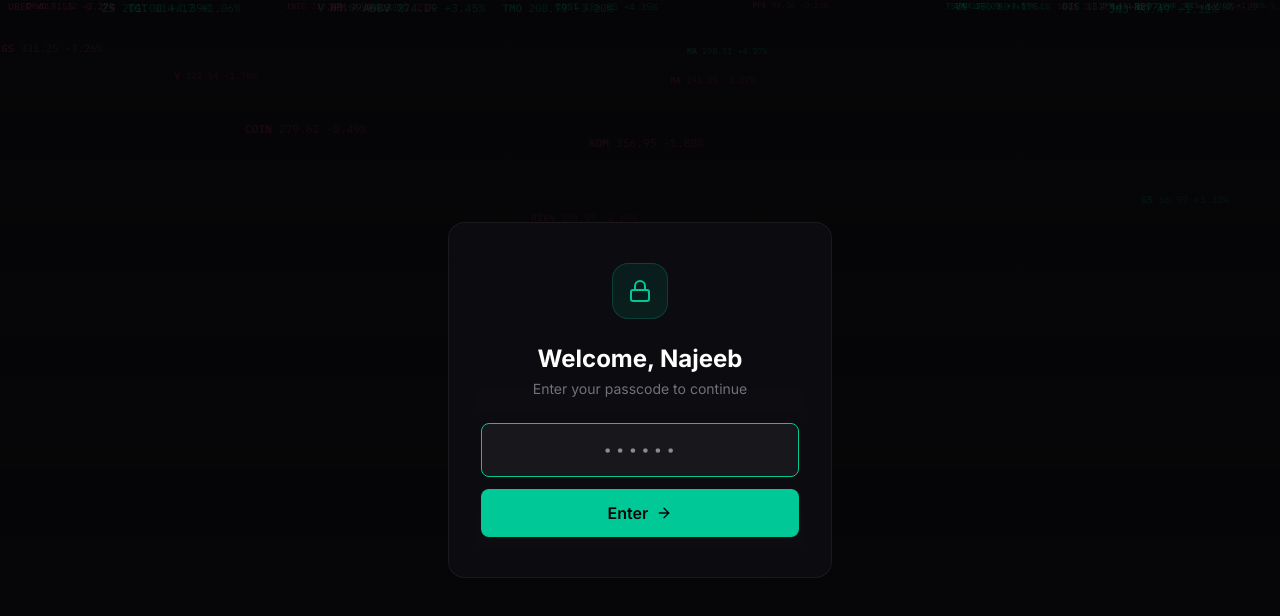
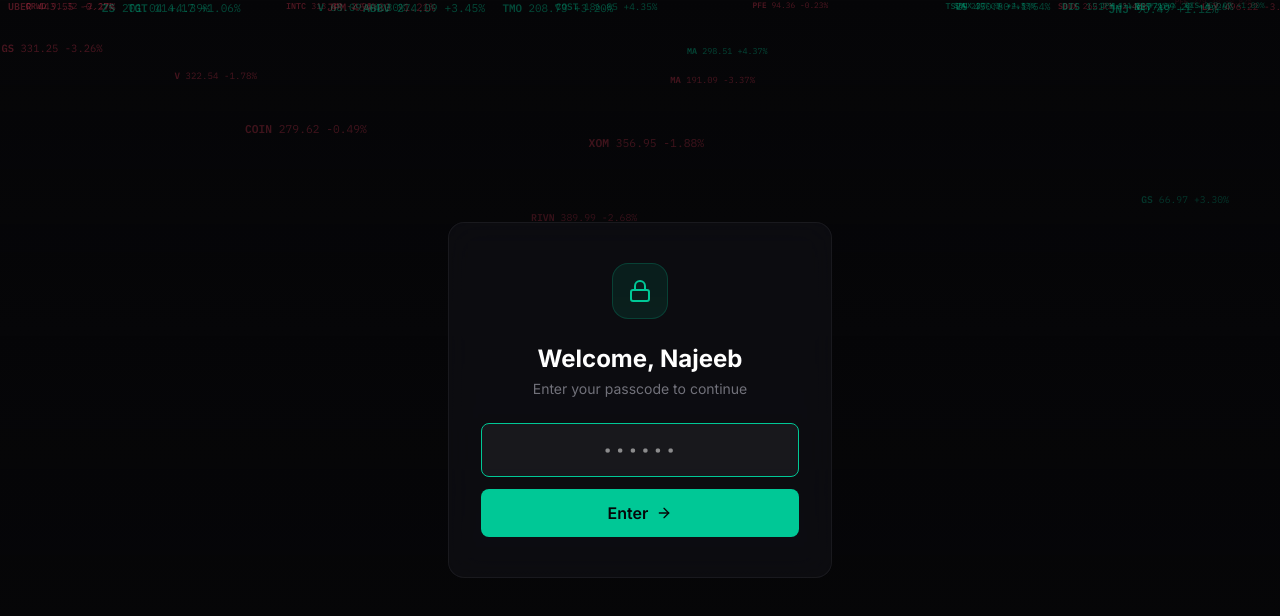
Before and after one commit to ramseyfarah2-dotcom/najeeb-options, a Next.js app: page / in a window 1280 px wide. Shown: the top 616 px of the page. Built offline with nearby package versions, Linux system fonts and the light colour scheme.

Commit message:
Make ticker rain more visible on lock screen

```diff
--- a/components/PasswordGate.tsx
+++ b/components/PasswordGate.tsx
@@ -68,7 +68,7 @@ function TickerRain() {
           style={{
             left: `${drop.left}%`,
             fontSize: `${drop.size * 12}px`,
-            color: drop.isUp ? 'rgba(0, 200, 150, 0.12)' : 'rgba(244, 63, 94, 0.10)',
+            color: drop.isUp ? 'rgba(0, 200, 150, 0.35)' : 'rgba(244, 63, 94, 0.30)',
             animation: `tickerFall ${drop.duration}s linear ${drop.delay}s infinite`,
           }}
         >
```
